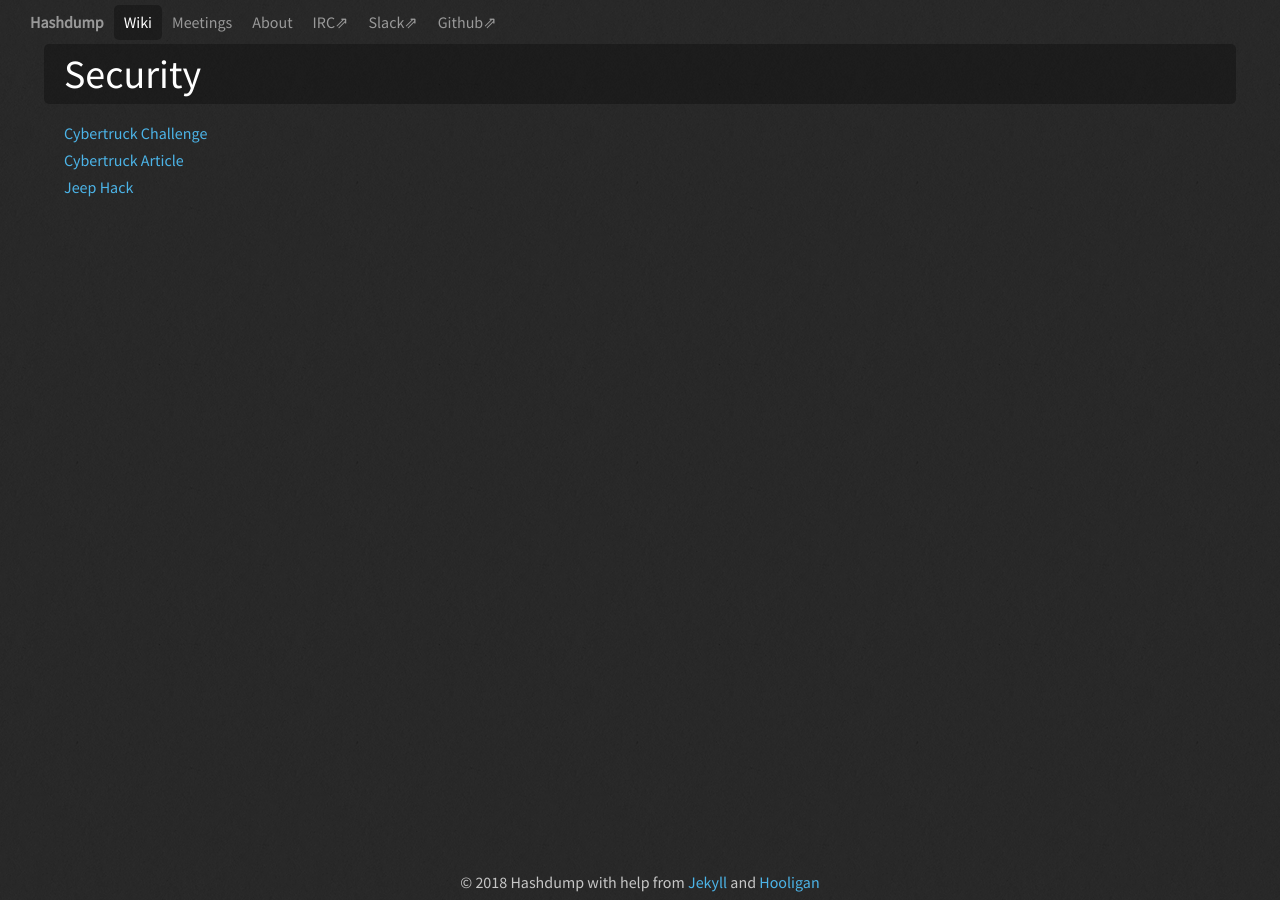
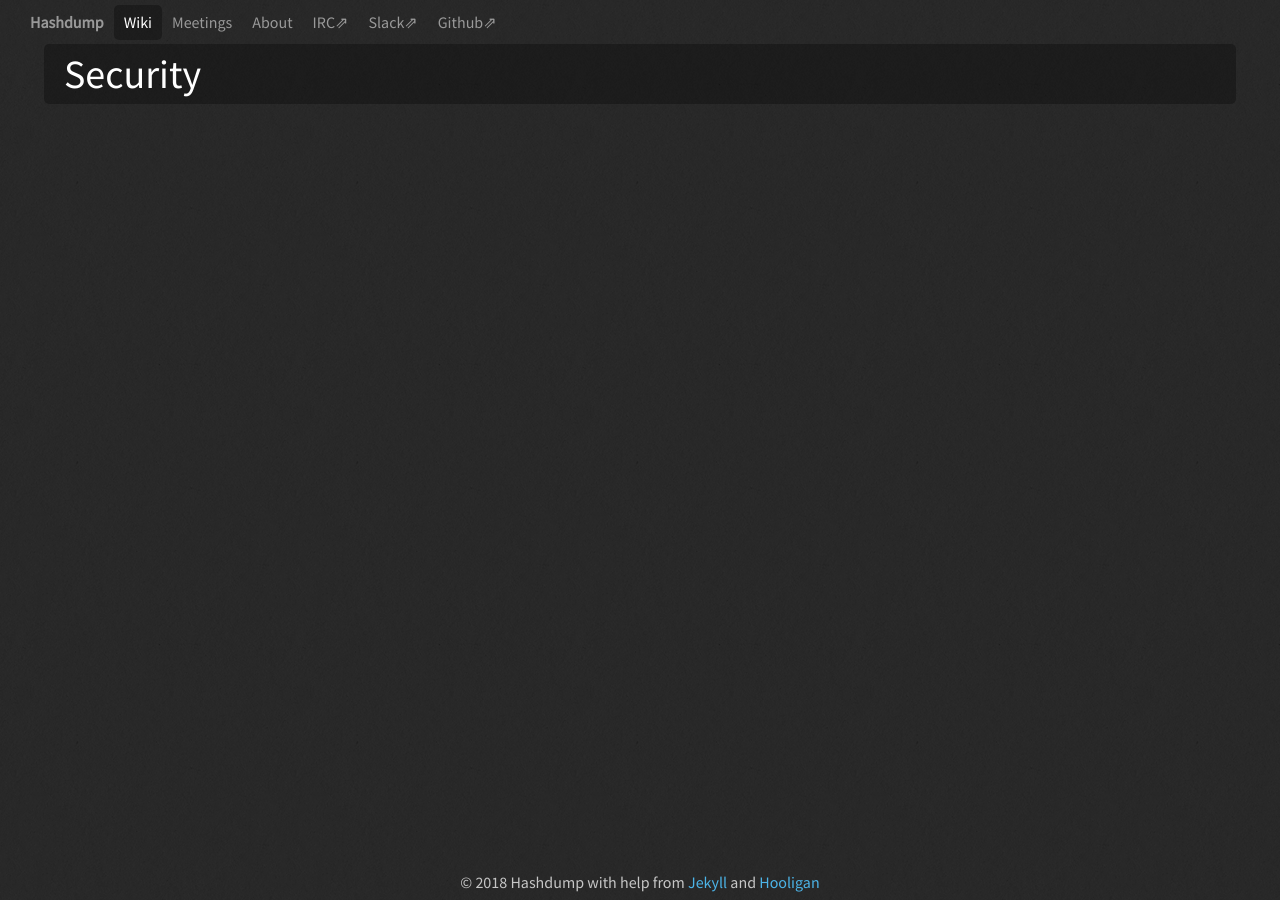
Before and after one commit to Hashdump/old-hashdump-site, a Jekyll site: the page built from _index/wiki/security.md, in a window 1280 px wide. Built offline with Jekyll 4.4.1, drawn with Linux system fonts in a browser that asks for light colours.

Commit message:
Update security.md

```diff
--- a/_index/wiki/security.md
+++ b/_index/wiki/security.md
@@ -1,9 +1,3 @@
 ---
 title: Security
 ---
-
-[Cybertruck Challenge](https://www.cybertruckchallenge.org/)
-
-[Cybertruck Article](https://www.wired.com/2016/08/researchers-hack-big-rig-truck-hijack-accelerator-brakes/)
-
-[Jeep Hack](https://youtu.be/MK0SrxBC1x)
```
